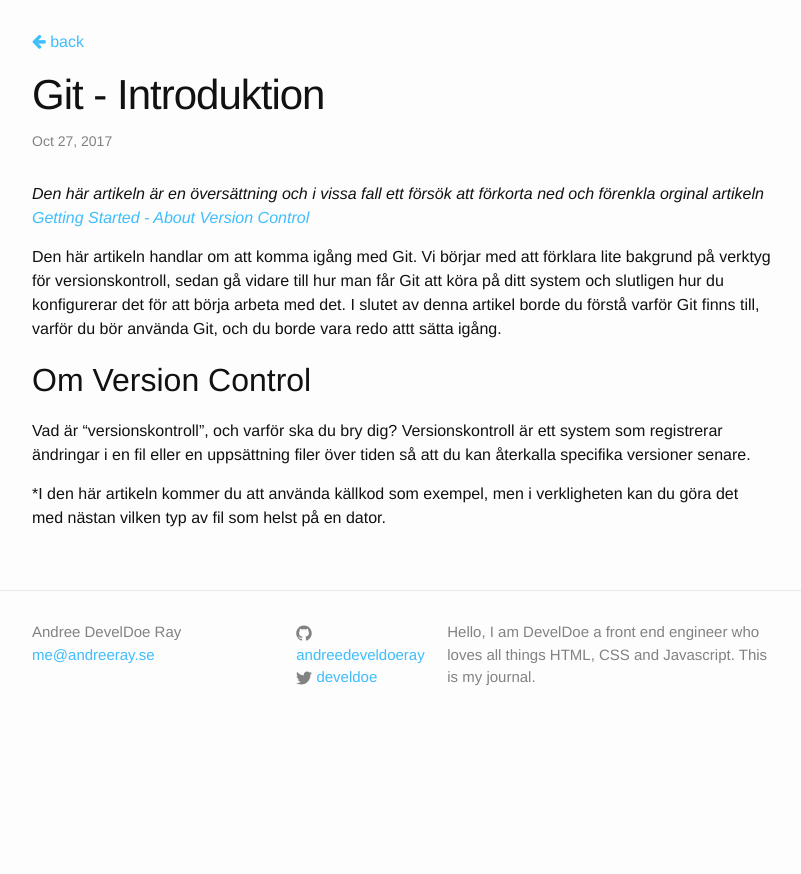
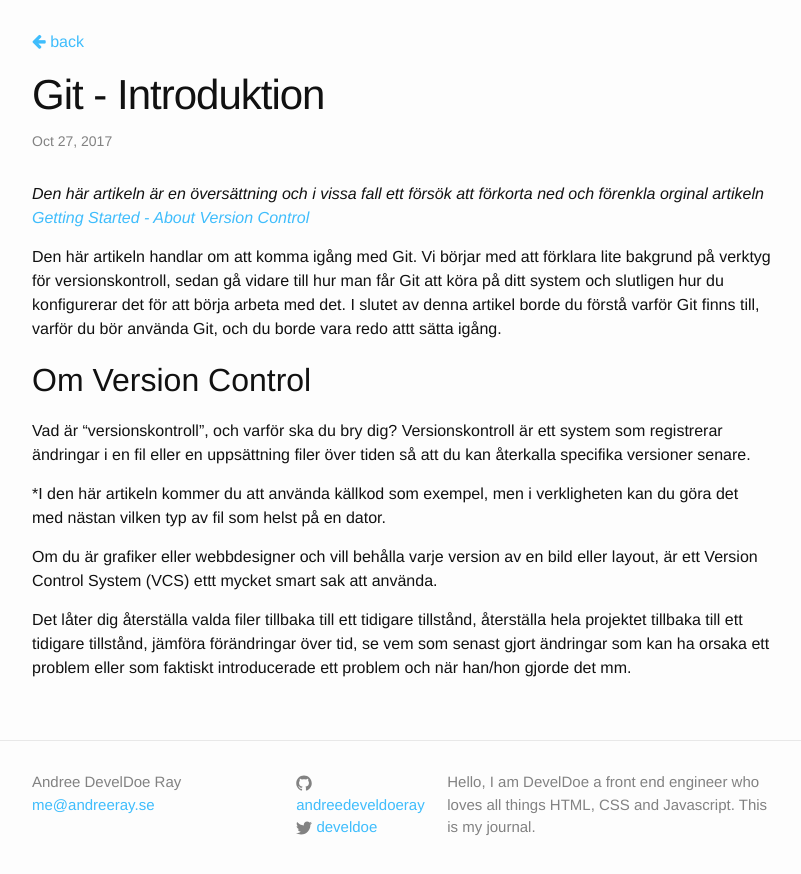
Before and after one commit to develdoe/develdoe.github.io, a Jekyll site: the page built from _posts/2017-10-27-git-introduktion.md, in a window 1280 px wide. Shown: the top 874 px of the page, without its empty margins (238-1039 px from the left). Built offline with Jekyll 4.4.1, drawn with Linux system fonts in a browser that asks for light colours.

Commit message:
Create 2017-10-27-git-introduktion.md

```diff
--- a/_posts/2017-10-27-git-introduktion.md
+++ b/_posts/2017-10-27-git-introduktion.md
@@ -12,3 +12,7 @@
 Vad är "versionskontroll", och varför ska du bry dig? Versionskontroll är ett system som registrerar ändringar i en fil eller en uppsättning filer över tiden så att du kan återkalla specifika versioner senare.
 
 *I den här artikeln kommer du att använda källkod som exempel, men i verkligheten kan du göra det med nästan vilken typ av fil som helst på en dator.
+
+Om du är grafiker eller webbdesigner och vill behålla varje version av en bild eller layout, är ett Version Control System (VCS) ettt mycket smart sak att använda.
+
+Det låter dig återställa valda filer tillbaka till ett tidigare tillstånd, återställa hela projektet tillbaka till ett tidigare tillstånd, jämföra förändringar över tid, se vem som senast gjort ändringar som kan ha orsaka ett problem eller som faktiskt introducerade ett problem och när han/hon gjorde det mm.
```
